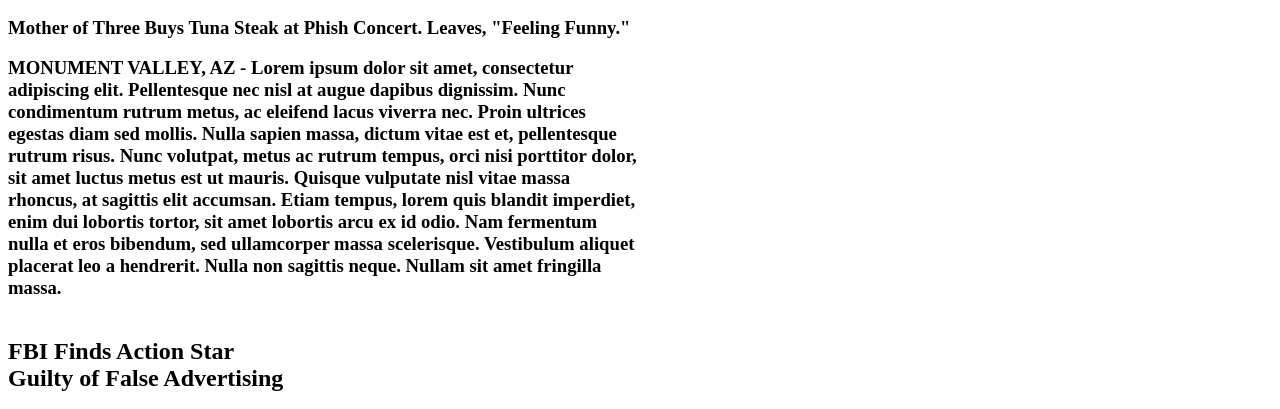
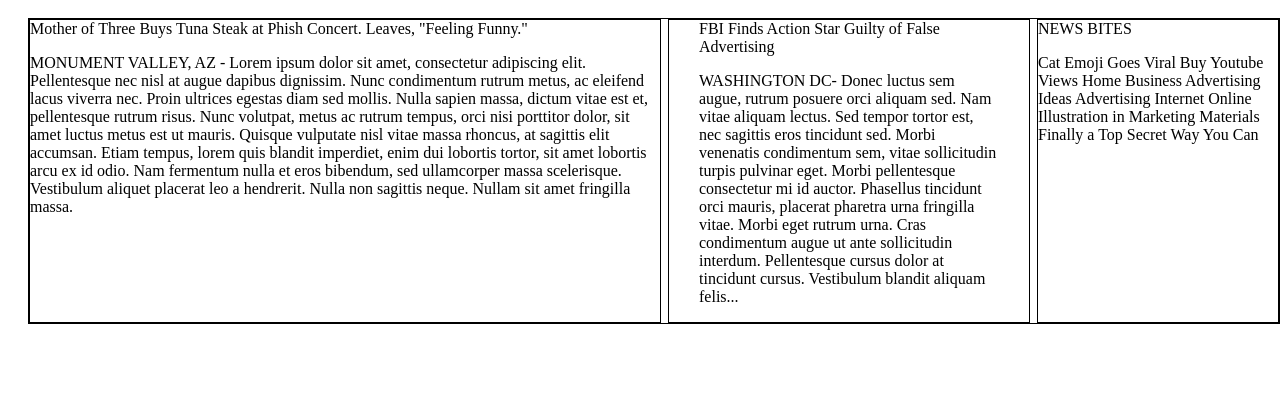
Before and after one commit to techhk/MyTimes, a plain HTML site: page index.html in a window 1280 px wide. Shown: the part 311-720 px from the top of the page. Drawn offline with Linux system fonts and the light colour scheme.

Commit message:
Start on content.

```diff
--- a/Resources/CSS/style.css
+++ b/Resources/CSS/style.css
@@ -28,19 +28,29 @@
     color: black;
 }
 /*content*/
-.content{
-  display:flex;
+.con{
+  display: flex;
+  width:1250px;
+  margin: 20px;
+  border: 1px solid black;
   justify-content: space-between;
 }
-.content .leftcontent{
+.con .lcon{
   display: flex;
   width:630px;
+  flex-direction: column;
+  border: 1px solid black;
 }
-.content .centercontent{
+.con .ccon{
   display: flex;
   width:300px;
+  flex-direction: column;
+  padding-left: 30px;
+  padding-right: 30px;
+  border: 1px solid black;
 }
-.content .rightcontent{
+.con .rcon{
   display: flex;
   width:240px;
+  border: 1px solid black;
 }
--- a/index.html
+++ b/index.html
@@ -18,29 +18,48 @@
         <span><a href="#">Science</a></span>
       </nav>
     </header>
-    <div class="content">
-      <div class="leftcontent">
+    <div class="con">
+      <div class="lcon">
         <div class="l1">
-          <h3>Mother of Three Buys Tuna Steak at Phish Concert. Leaves, "Feeling Funny."</h3>
+          <div class="image1">
+            <span>Mother of Three Buys Tuna Steak at Phish Concert. Leaves, "Feeling Funny."</span>
+          </div>
+        </div>
         <div class="l2">
-          <h3>MONUMENT VALLEY, AZ - Lorem ipsum dolor sit amet, consectetur adipiscing elit. Pellentesque nec nisl at augue dapibus dignissim.
+          <p>MONUMENT VALLEY, AZ - Lorem ipsum dolor sit amet, consectetur adipiscing elit. Pellentesque nec nisl at augue dapibus dignissim.
             Nunc condimentum rutrum metus, ac eleifend lacus viverra nec. Proin ultrices egestas diam sed mollis. Nulla sapien massa,
             dictum vitae est et, pellentesque rutrum risus. Nunc volutpat, metus ac rutrum tempus, orci nisi porttitor dolor, sit amet luctus metus
             est ut mauris. Quisque vulputate nisl vitae massa rhoncus, at sagittis elit accumsan. Etiam tempus, lorem quis blandit imperdiet,
             enim dui lobortis tortor, sit amet lobortis arcu ex id odio. Nam fermentum nulla et eros bibendum, sed ullamcorper massa scelerisque.
             Vestibulum aliquet placerat leo a hendrerit. Nulla non sagittis neque. Nullam sit amet fringilla massa.
-          </h3>
+          </p>
         </div>
-      <div class="centercontent">
+      </div>
+      <div class="ccon">
         <div class="c1">
-          <h2>FBI Finds Action Star Guilty of False Advertising</h2>
-          <h3>WASHINGTON DC- Donec luctus sem augue, rutrum posuere orci aliquam sed. Nam vitae aliquam lectus. Sed tempor tortor est, nec sagittis
+          <div class="image2">
+            <span>FBI Finds Action Star Guilty of False Advertising</span>
+          </div>
+          <div class="c2">
+          <p>WASHINGTON DC- Donec luctus sem augue, rutrum posuere orci aliquam sed. Nam vitae aliquam lectus. Sed tempor tortor est, nec sagittis
             eros tincidunt sed. Morbi venenatis condimentum sem, vitae sollicitudin turpis pulvinar eget. Morbi pellentesque consectetur mi id auctor.
             Phasellus tincidunt orci mauris, placerat pharetra urna fringilla vitae. Morbi eget rutrum urna. Cras condimentum augue ut ante sollicitudin
             interdum. Pellentesque cursus dolor at tincidunt cursus. Vestibulum blandit aliquam felis...
-          </h3>
+          </p>
+          </div>
+        </div>
       </div>
-      <div class="rightcontent">
+      <div class="rcon">
+        <div class="r1">
+          <div class="image3">
+            <span>NEWS BITES</span>
+          </div>
+          <div class="r2">
+          <p>Cat Emoji Goes Viral Buy Youtube Views Home Business Advertising Ideas Advertising Internet Online Illustration in Marketing Materials
+              Finally a Top Secret Way You Can
+          </p>
+          </div>
+        </div>
       </div>
     </div>
   </body>
```
